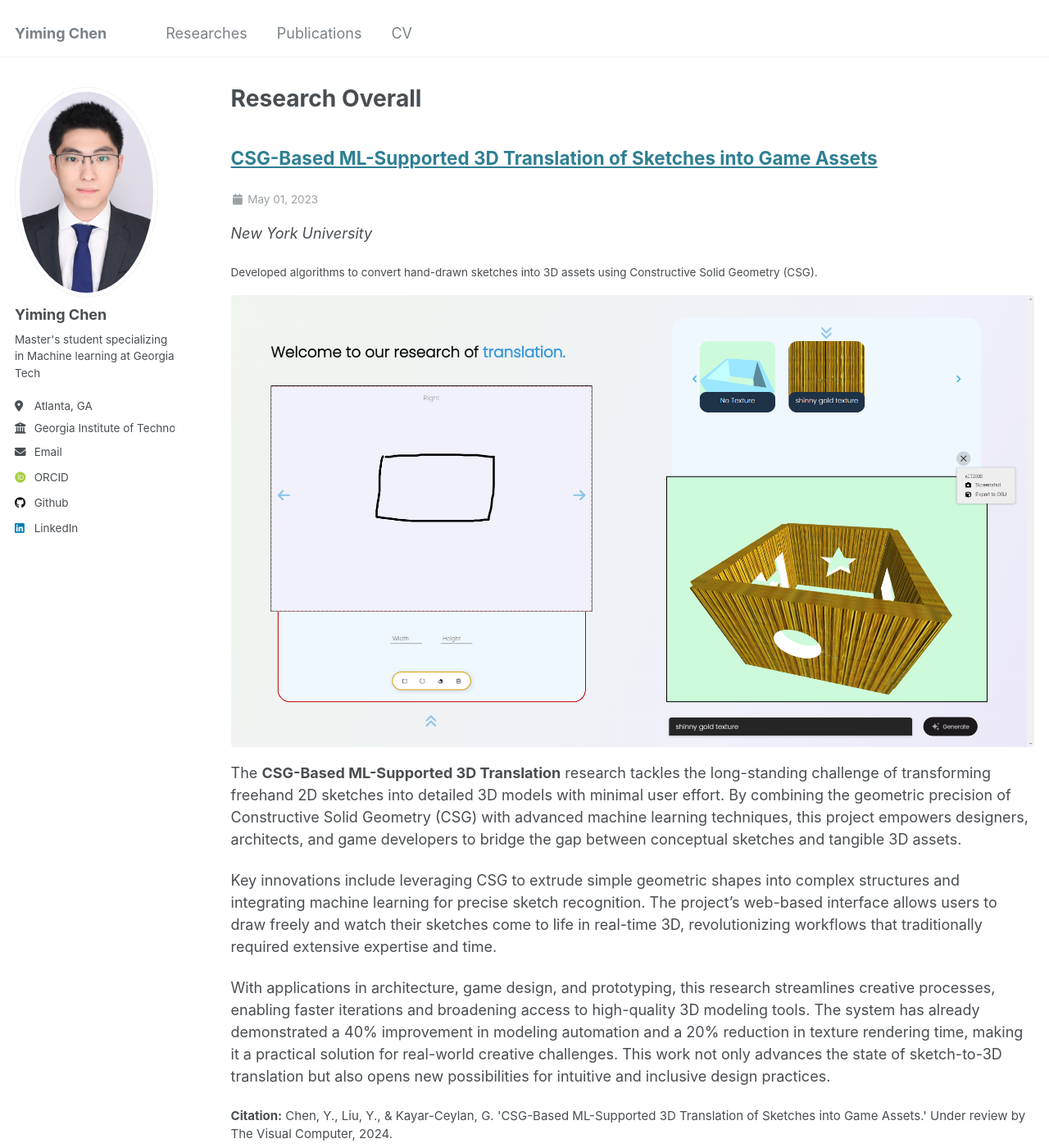
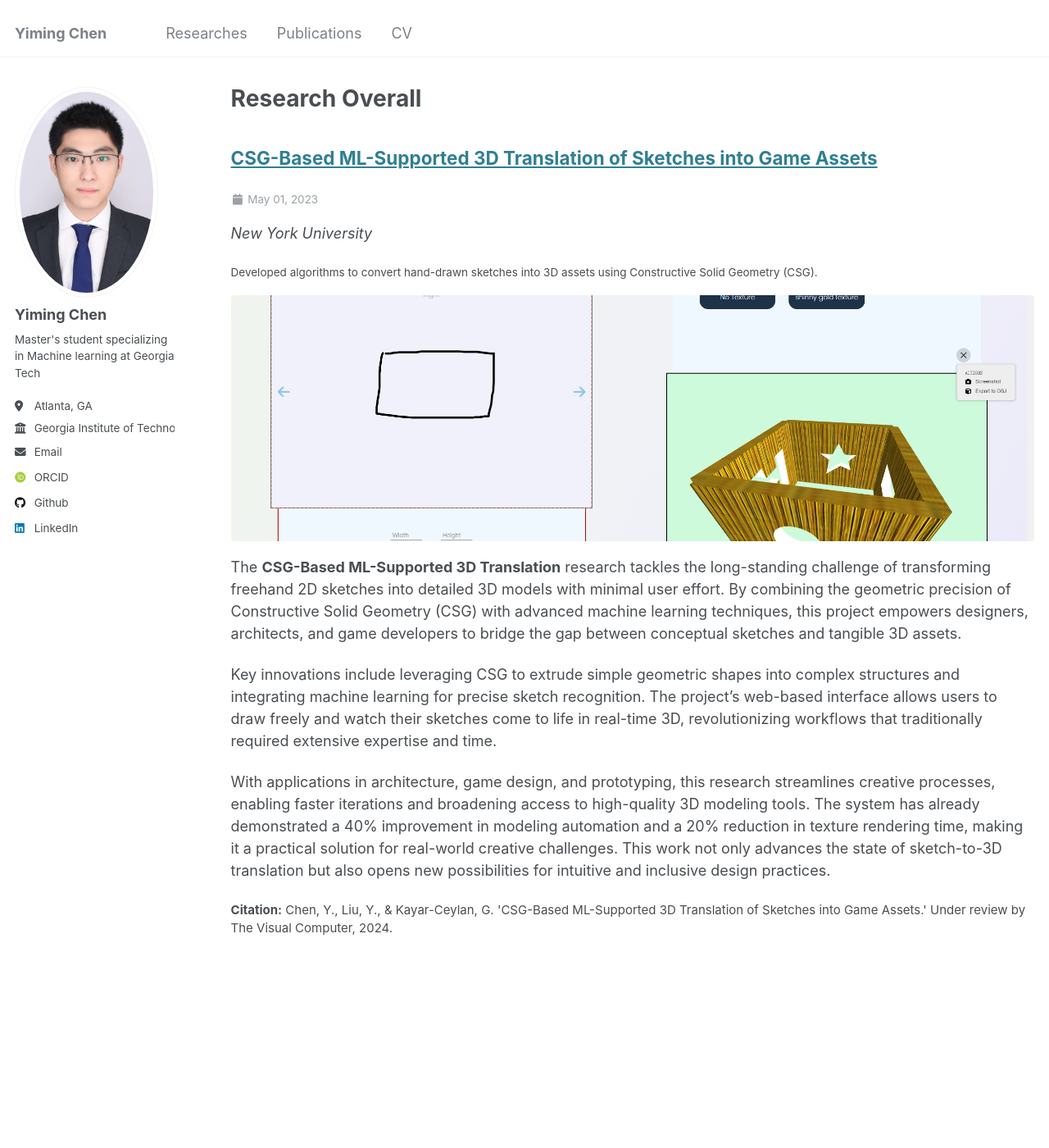
Before and after one commit to Spectraorder/spectraorder.github.io, a Jekyll site: the page built from _pages/researches.html, in a window 1280 px wide and 1400 px high. Shown: the whole window at 82% size. Built offline with Jekyll 4.4.1, drawn with Linux system fonts in a browser that asks for light colours; some web fonts are replaced.

Commit message:
teaser size fix

```diff
--- a/_sass/_archive.scss
+++ b/_sass/_archive.scss
@@ -69,8 +69,11 @@
 .archive__item-teaser {
   border-radius: $border-radius;
   overflow: hidden;
+  height: 300px;
   img {
     width: 100%;
+    height: 100%;
+    object-fit: cover;
   }
 }
 
```
